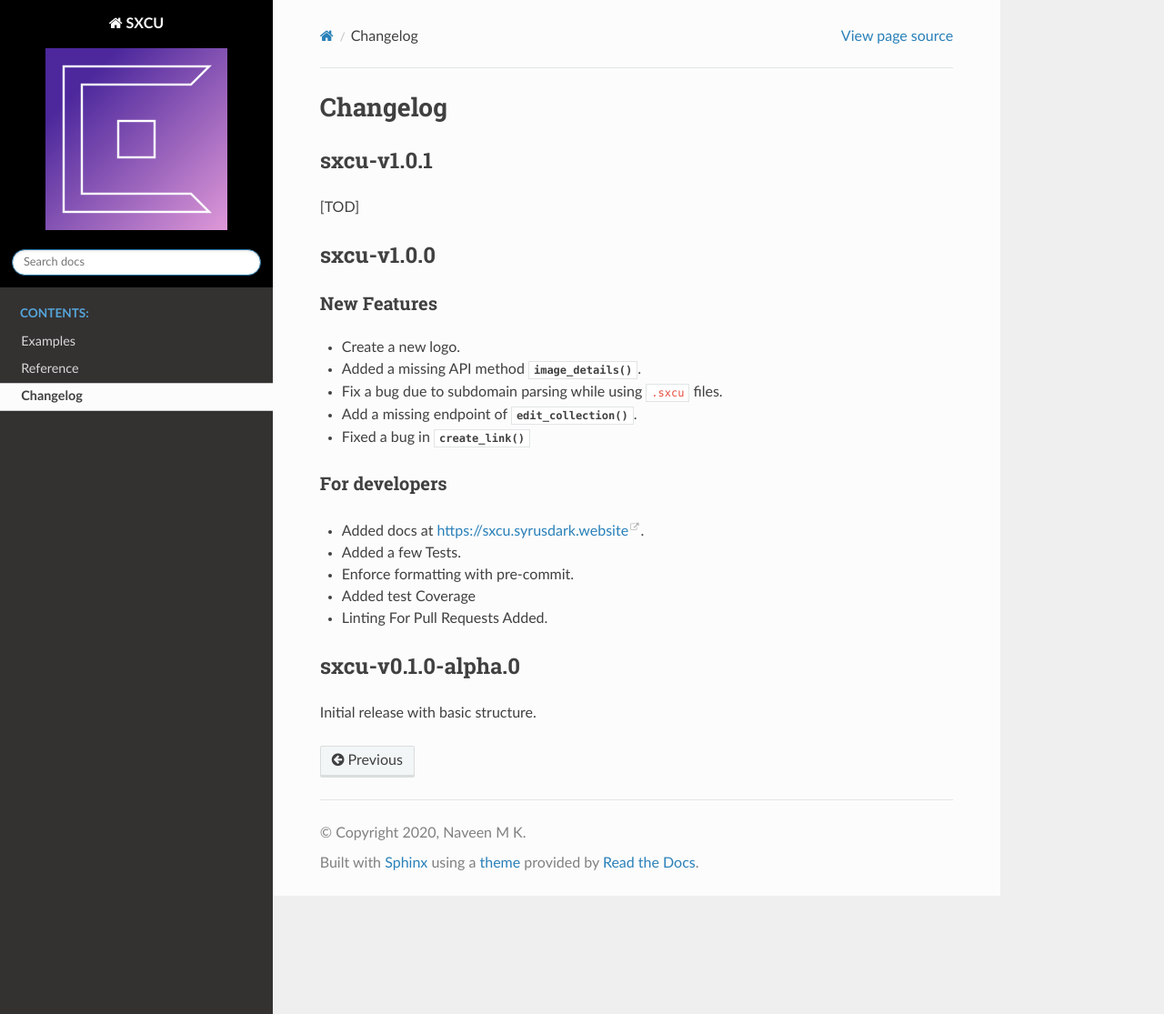
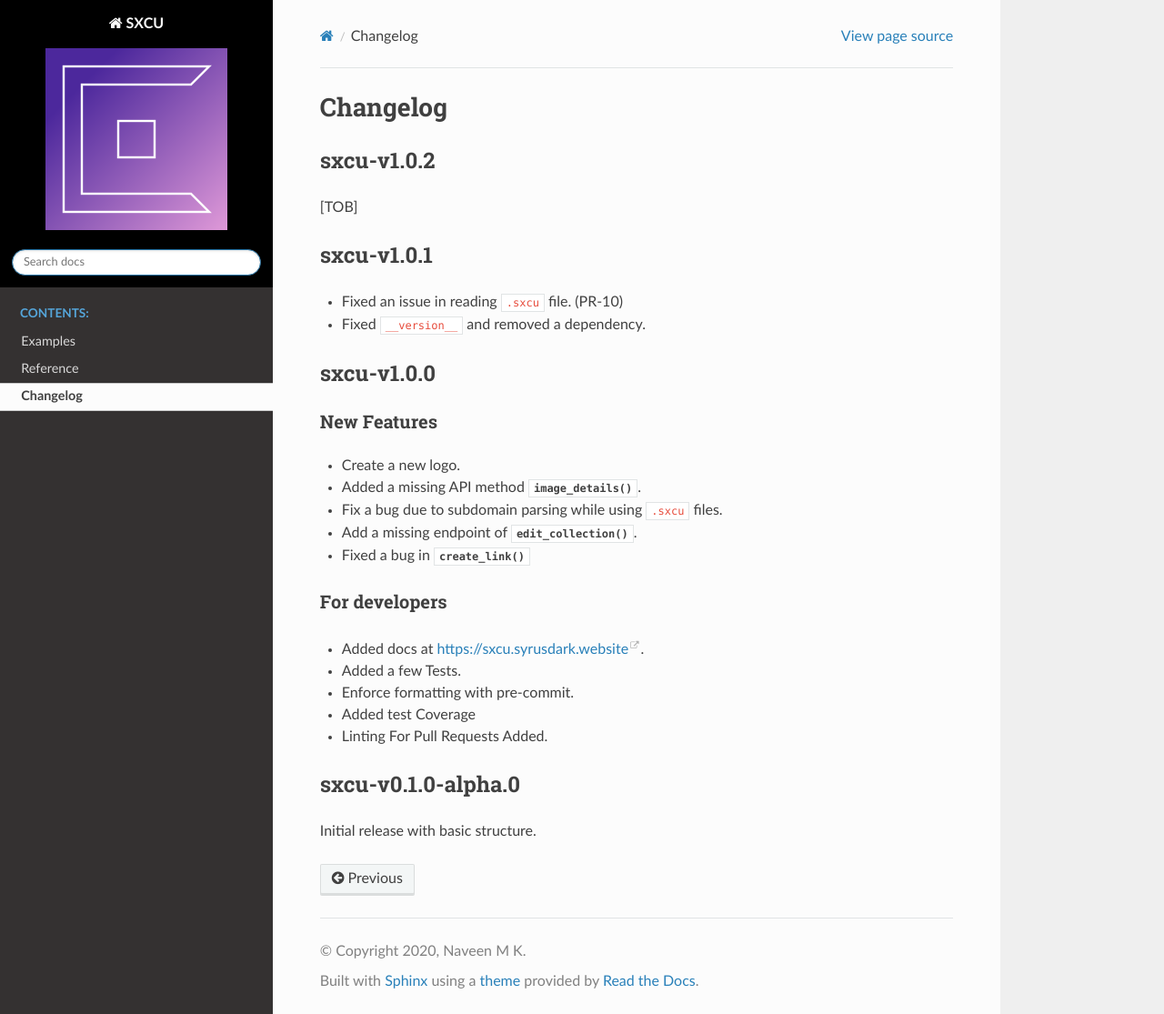
Before and after one commit to naveen521kk/sxcu, a Sphinx documentation site: the page built from docs/source/changelog.rst, in a window 1280 px wide and 1115 px high. Shown: the whole window at 91% size. Built offline with Sphinx 7.4.7 and the Read the Docs theme 2.0.0, drawn with Linux system fonts in a browser that asks for light colours.

Commit message:
Release Version v1.0.1 (#13)
* release version v1.0.1

* Update README.md

```diff
--- a/docs/source/changelog.rst
+++ b/docs/source/changelog.rst
@@ -6,10 +6,16 @@
 Changelog
 *********
 
+sxcu-v1.0.2
+===========
+[TOB]
+
+
 sxcu-v1.0.1
 ===========
 
-[TOD]
+* Fixed an issue in reading ``.sxcu`` file. (PR-10)
+* Fixed ``__version__`` and removed a dependency.
 
 sxcu-v1.0.0
 ===========
--- a/pyproject.toml
+++ b/pyproject.toml
@@ -1,6 +1,6 @@
 [tool.poetry]
 name = "sxcu"
-version = "1.0.0"
+version = "1.0.1"
 description = "Python API wraper for sxcu.net"
 authors = [
     "Naveen M K <naveen@syrusdark.website>"
--- a/sxcu/__init__.py
+++ b/sxcu/__init__.py
@@ -10,4 +10,4 @@
 """
 from .sxcu import SXCU, og_properties  # noqa F401
 
-__version__ = "1.0.0"
+__version__ = "1.0.1"
```
Also changed, not shown: README.md (+1 -1 lines).
